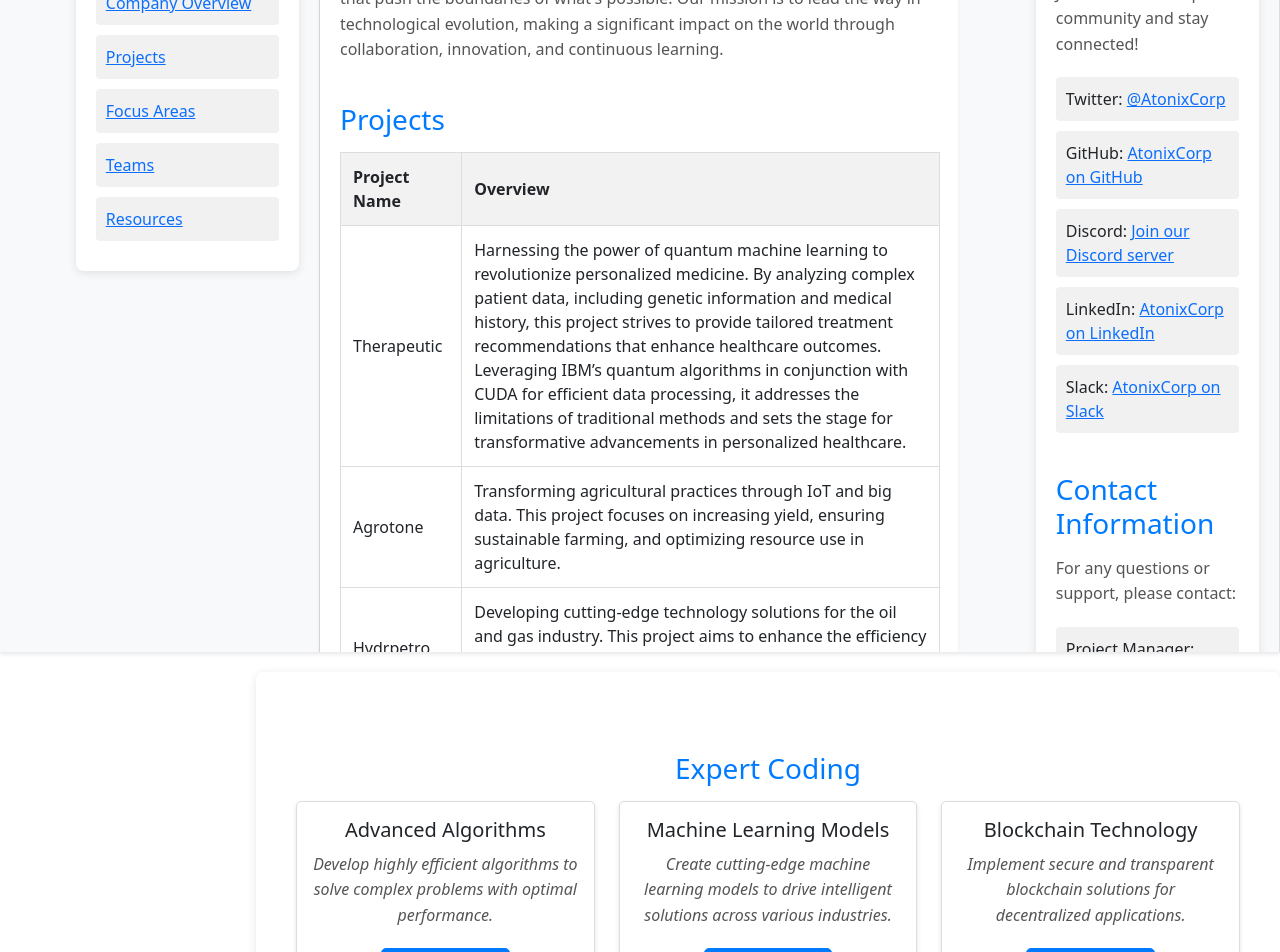
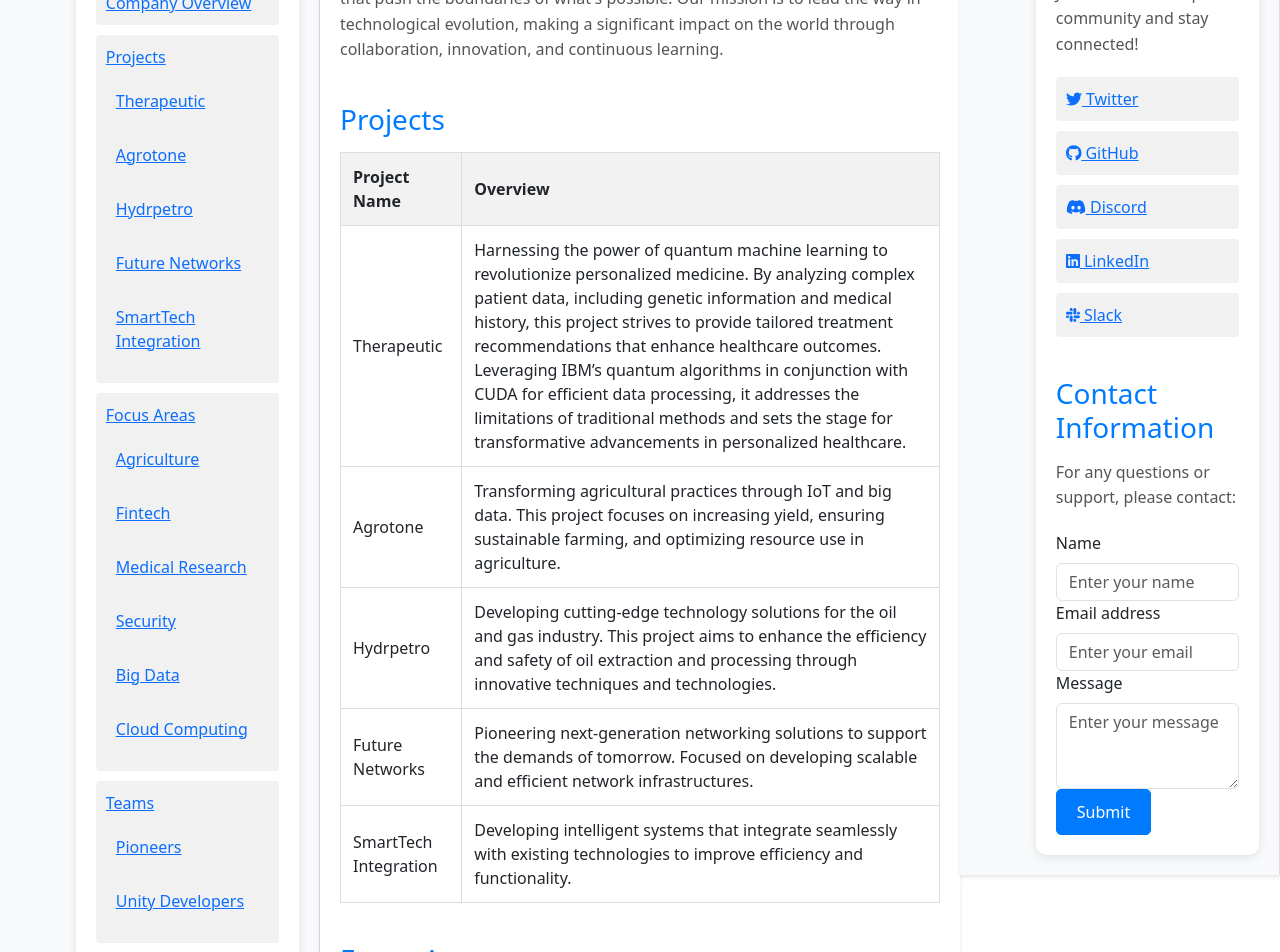
Before and after one commit to AtonixCorp/quetzal, a React (Create React App) app in the folder Workshop/atonixforge/: page /products in a window 1280 px wide. Shown: the part 640-1592 px from the top of the page. Built offline with nearby package versions, Linux system fonts and the light colour scheme.

Commit message:
commit 1e3f4b3

```diff
--- a/Workshop/atonixforge/src/components/Custom/Herosection.css
+++ b/Workshop/atonixforge/src/components/Custom/Herosection.css
@@ -41,7 +41,7 @@
   font-size: 2.5rem;
   font-weight: 700;
   margin-bottom: 15px;
-  color: #0d9494;
+  color: #007BFF;
   /* Black text */
 }
 
--- a/Workshop/atonixforge/src/components/Footer.css
+++ b/Workshop/atonixforge/src/components/Footer.css
@@ -36,7 +36,7 @@
 }
 
 .footer .btn-primary {
-  background-color: #333;
+  background-color: #007bff;
   border: none;
   border-radius: 0;
 }
--- a/Workshop/atonixforge/src/components/HomePage.css
+++ b/Workshop/atonixforge/src/components/HomePage.css
@@ -13,7 +13,7 @@
 .middle-column,
 .right-column {
     padding: 20px;
-    height: 100vh;
+    height: 100%;
     /* Full height */
     overflow-y: auto;
     /* Allow scrolling */
@@ -32,7 +32,7 @@
 .content {
     padding: 20px;
     background-color: #ffffff;
-    border-radius: 8px;
+    border-radius: 10px;
     box-shadow: 0 2px 10px rgba(0, 0, 0, 0.1);
     transition: box-shadow 0.3s ease;
 }
--- a/Workshop/atonixforge/src/components/HomePage.js
+++ b/Workshop/atonixforge/src/components/HomePage.js
@@ -1,5 +1,7 @@
 import React from 'react';
-import { Container, Row, Col } from 'react-bootstrap';
+import { Container, Row, Col, Form, Button } from 'react-bootstrap';
+import { FontAwesomeIcon } from '@fortawesome/react-fontawesome';
+import { faTwitter, faGithub, faDiscord, faLinkedin, faSlack } from '@fortawesome/free-brands-svg-icons';
 import './HomePage.css';
 
 const HomePage = () => {
@@ -11,10 +13,44 @@ const HomePage = () => {
             <h2>Contents</h2>
             <ul>
               <li><a href="#company-overview">Company Overview</a></li>
-              <li><a href="#projects">Projects</a></li>
-              <li><a href="#focus-areas">Focus Areas</a></li>
-              <li><a href="#teams">Teams</a></li>
-              <li><a href="#resources">Resources</a></li>
+              <li>
+                <a href="#projects">Projects</a>
+                <ul>
+                  <li><a href="#therapeutic">Therapeutic</a></li>
+                  <li><a href="#agrotone">Agrotone</a></li>
+                  <li><a href="#hydrpetro">Hydrpetro</a></li>
+                  <li><a href="#future-networks">Future Networks</a></li>
+                  <li><a href="#smarttech-integration">SmartTech Integration</a></li>
+                </ul>
+              </li>
+              <li>
+                <a href="#focus-areas">Focus Areas</a>
+                <ul>
+                  <li><a href="#agriculture">Agriculture</a></li>
+                  <li><a href="#fintech">Fintech</a></li>
+                  <li><a href="#medical-research">Medical Research</a></li>
+                  <li><a href="#security">Security</a></li>
+                  <li><a href="#big-data">Big Data</a></li>
+                  <li><a href="#cloud-computing">Cloud Computing</a></li>
+                </ul>
+              </li>
+              <li>
+                <a href="#teams">Teams</a>
+                <ul>
+                  <li><a href="#pioneers">Pioneers</a></li>
+                  <li><a href="#unity-developers">Unity Developers</a></li>
+                </ul>
+              </li>
+              <li>
+                <a href="#resources">Resources</a>
+                <ul>
+                  <li><a href="#development-guidelines">Development Guidelines</a></li>
+                  <li><a href="#contributing">Contributing</a></li>
+                  <li><a href="#support">Support</a></li>
+                </ul>
+              </li>
+              <li><a href="#community">Community</a></li>
+              <li><a href="#contact-information">Contact Information</a></li>
             </ul>
           </div>
         </Col>
@@ -145,21 +181,34 @@ const HomePage = () => {
             <section id="community">
               <h2>Community</h2>
               <p>Join the AtonixCorp community and stay connected!</p>
-              <ul>
-                <li>Twitter: <a href="https://twitter.com/AtonixCorp">@AtonixCorp</a></li>
-                <li>GitHub: <a href="https://github.com/AtonixCorp">AtonixCorp on GitHub</a></li>
-                <li>Discord: <a href="https://discord.gg/AtonixCorp">Join our Discord server</a></li>
-                <li>LinkedIn: <a href="https://www.linkedin.com/company/AtonixCorp">AtonixCorp on LinkedIn</a></li>
-                <li>Slack: <a href="https://atonixcorp.slack.com">AtonixCorp on Slack</a></li>
+              <ul className="social-icons">
+                <li><a href="https://twitter.com/AtonixCorp"><FontAwesomeIcon icon={faTwitter} /> Twitter</a></li>
+                <li><a href="https://github.com/AtonixCorp"><FontAwesomeIcon icon={faGithub} /> GitHub</a></li>
+                <li><a href="https://discord.gg/AtonixCorp"><FontAwesomeIcon icon={faDiscord} /> Discord</a></li>
+                <li><a href="https://www.linkedin.com/company/AtonixCorp"><FontAwesomeIcon icon={faLinkedin} /> LinkedIn</a></li>
+                <li><a href="https://atonixcorp.slack.com"><FontAwesomeIcon icon={faSlack} /> Slack</a></li>
               </ul>
             </section>
             <section id="contact-information">
               <h2>Contact Information</h2>
               <p>For any questions or support, please contact:</p>
-              <ul>
-                <li>Project Manager: Samuel (<a href="mailto:guxegdsa@atonixcorp.com">guxegdsa@atonixcorp.com</a>)</li>
-                <li>Technical Lead: Samuel (<a href="mailto:guxegdsa@atonixcorp.com">guxegdsa@atonixcorp.com</a>)</li>
-              </ul>
+              <Form>
+                <Form.Group controlId="formName">
+                  <Form.Label>Name</Form.Label>
+                  <Form.Control type="text" placeholder="Enter your name" />
+                </Form.Group>
+                <Form.Group controlId="formEmail">
+                  <Form.Label>Email address</Form.Label>
+                  <Form.Control type="email" placeholder="Enter your email" />
+                </Form.Group>
+                <Form.Group controlId="formMessage">
+                  <Form.Label>Message</Form.Label>
+                  <Form.Control as="textarea" rows={3} placeholder="Enter your message" />
+                </Form.Group>
+                <Button variant="primary" type="submit">
+                  Submit
+                </Button>
+              </Form>
             </section>
           </div>
         </Col>
```
Also changed, not shown: Workshop/atonixforge/public/logo512.png, Workshop/atonixforge/src/images/logo512.png (deleted).
